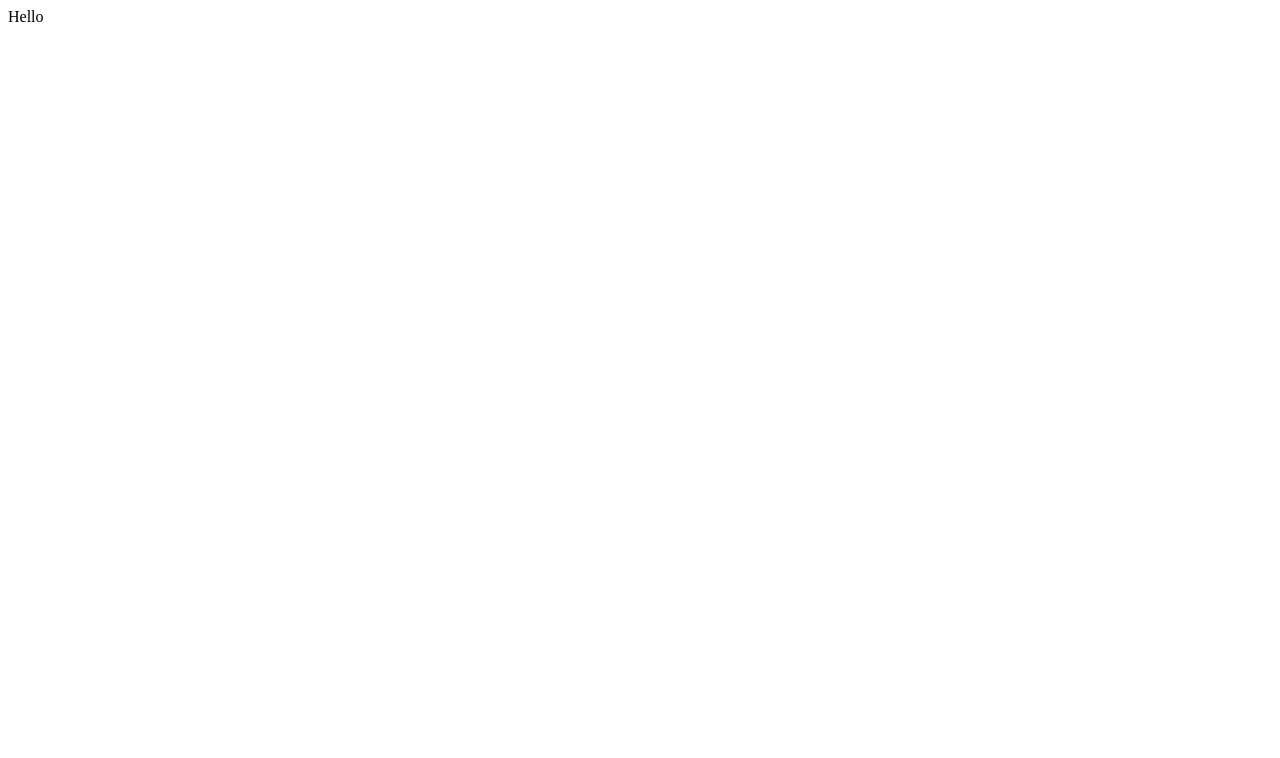
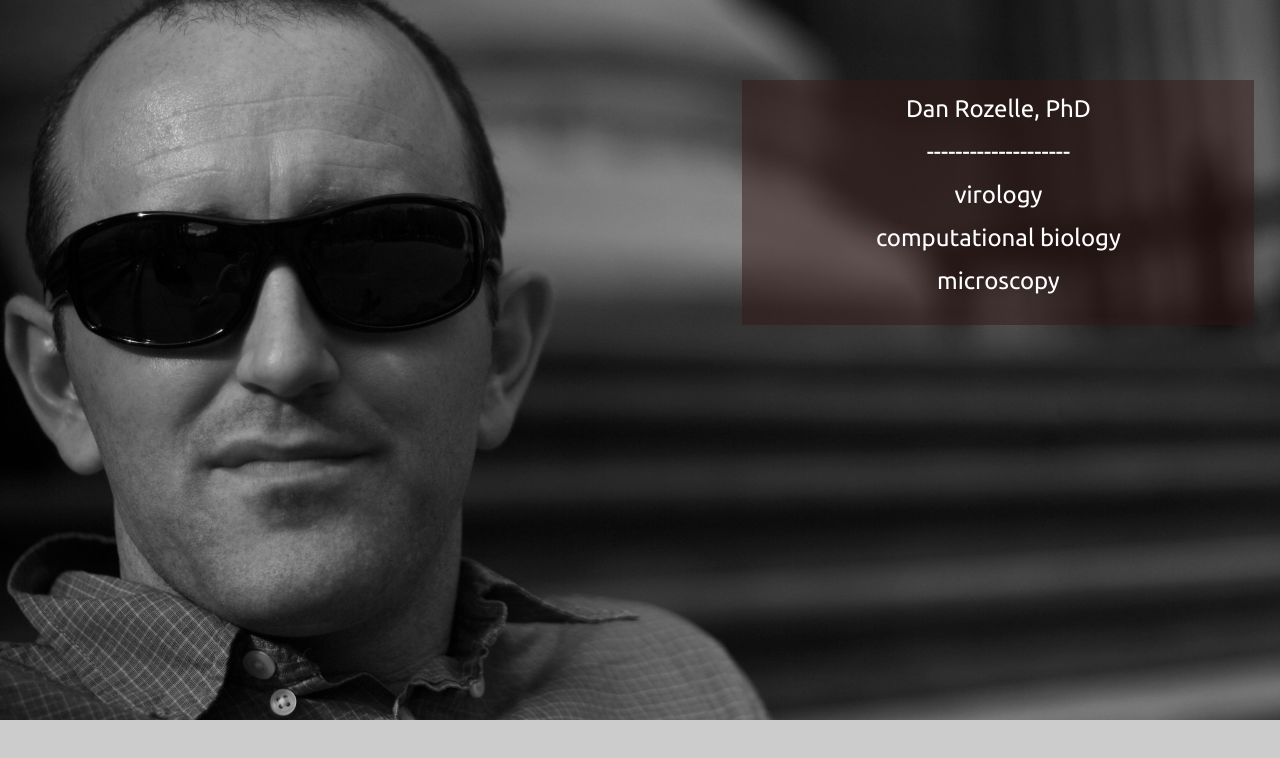
Before and after one commit to dkrozelle/dkrozelle.github.io, a plain HTML site: page index.html in a window 1280 px wide. Drawn offline with Linux system fonts and the light colour scheme.

Commit message:
add content

```diff
--- /dev/null
+++ b/css/main.css
@@ -0,0 +1,58 @@
+/*
+    Document   : main
+    Created on : 20130726
+    Author     : ciclistadan
+    Description:
+
+main stylesheet for layout and design
+
+*/
+
+
+
+body{
+    font-family: 'Ubuntu', sans-serif;
+    font-size:10pt;
+    background-color:#cccccc;
+    background-position:right top;
+    }
+
+input, form, textarea
+h1, h2, h3, h4, h5, h6{margin:0; padding:0;}
+h1{font-size:18px;}
+h2{font-size:14px; color:#999999;}
+h3{font-size:13px; border-bottom:solid 1px #DEDEDE; padding:4px 0; margin-bottom:10px;}
+
+/* -----------------------------------------------
+PAGE STRUCTURE
+----------------------------------------------- */
+
+.content {
+    position: absolute;
+    width: 40%;
+    right:2%;
+    top: 10%;
+    text-align: center;
+
+    padding:15px 0 15px 0;
+
+
+
+    background: rgba(54, 25, 25, .5);
+}
+
+.text{
+    font-size: 24px;
+    color:white;
+    text-decoration: none;
+    display:block;
+}
+
+img {
+    position : absolute;
+    width    : 100%;
+    top:0px;
+    left:0px;
+    z-index  : -1;
+    overflow : visible;
+}
--- a/index.html
+++ b/index.html
@@ -1 +1,31 @@
-Hello
+<!DOCTYPE HTML PUBLIC "-//W3C//DTD HTML 4.01//EN"
+    "http://www.w3.org/TR/html4/strict.dtd">
+<html>
+<head>
+    <meta http-equiv="Content-Type" content="text/html; charset=UTF-8">
+    <title>Dan Rozelle, PhD</title>
+    <link rel="stylesheet" type="text/css" href="./css/main.css">
+    <link href='http://fonts.googleapis.com/css?family=Ubuntu&subset=latin,greek' rel='stylesheet' type='text/css'>
+
+</head>
+
+<body>
+<img alt="" src="./images/dkr_bw_16-9.jpg">
+
+        <div class="content">
+
+
+                <div class="text">Dan Rozelle, PhD</div>
+                </br>
+                <div class="text">--------------------</div>
+                </br>
+                <a class="text" href="http://www.linkedin.com/in/danrozellephd">virology</a>
+                </br>
+                <a class="text" href="https://github.com/ciclistadan">computational biology</a>
+                </br>
+                <div class="text">microscopy</div>
+                </br>
+            </div>
+
+
+</body>
```
Also changed, not shown: images/dkr_bw.jpg (added), images/dkr_bw_16-9.jpg (added), 1 other file.
